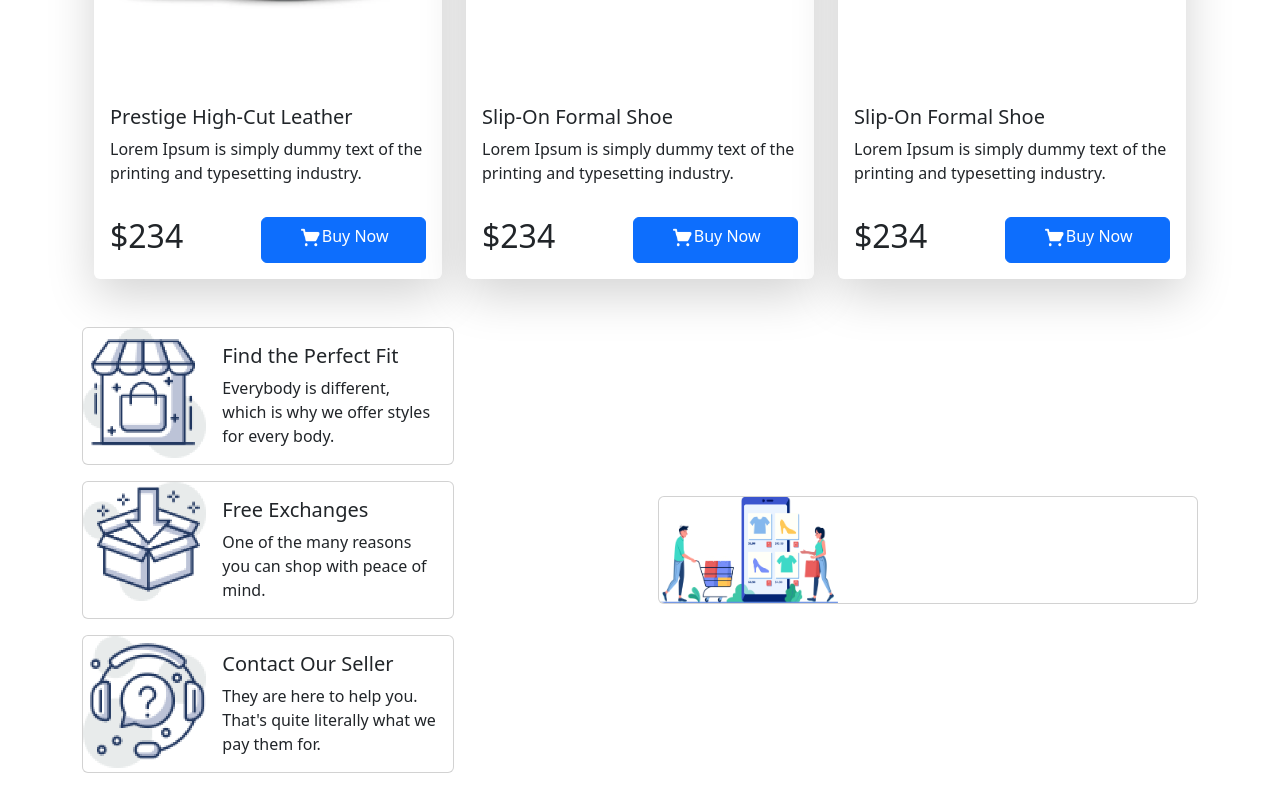
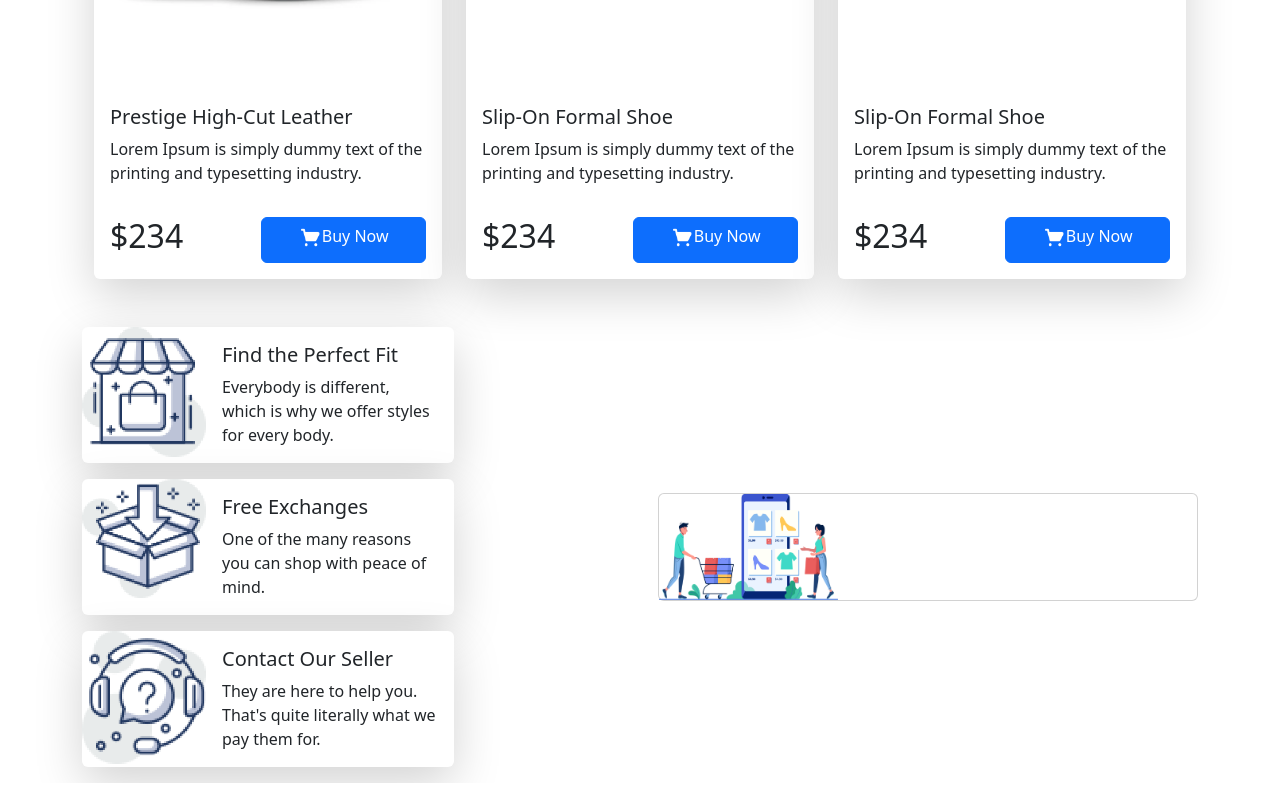
Before and after one commit to niloymodak/nike-react, a plain HTML site: page index.html in a window 1280 px wide. Shown: the part 1613-2402 px from the top of the page. Drawn offline with nearby package versions, Linux system fonts and the light colour scheme.

Commit message:
third commit

```diff
--- a/index.html
+++ b/index.html
@@ -15,7 +15,7 @@
         <nav class="navbar navbar-expand-lg bg-light">
             <div class="container">
                 <div>
-                    <a class="navbar-brand" href="#"><img class="col-lg-4" src="icons/logo1.png" alt=""></a>
+                    <a class="navbar-brand" href="#"><img class="col-lg-4" src="icons/logo.png" alt=""></a>
                     <button class=" navbar-toggler" type="button" data-bs-toggle="collapse"
                         data-bs-target="#navbarSupportedContent" aria-controls="navbarSupportedContent"
                         aria-expanded="false" aria-label="Toggle navigation">
@@ -182,7 +182,7 @@
         <!-- Details start -->
         <div class="d-flex justify-content-between align-items-center">
             <div class="col-lg-4">
-                <div class="card mb-3" style="max-width: 540px;">
+                <div class="card mb-3 border border-0 shadow-lg " style="max-width: 540px;">
                     <div class="row g-0">
                         <div class="col-md-4">
                             <img src="icons/image 12.png" class="img-fluid rounded-start" alt="...">
@@ -196,7 +196,7 @@
                         </div>
                     </div>
                 </div>
-                <div class="card mb-3" style="max-width: 540px;">
+                <div class="card mb-3 border border-0 shadow-lg " style="max-width: 540px;">
                     <div class="row g-0">
                         <div class="col-md-4">
                             <img src="icons/image 13.png" class="img-fluid rounded-start" alt="...">
@@ -210,12 +210,12 @@
                         </div>
                     </div>
                 </div>
-                <div class="card mb-3" style="max-width: 540px;">
+                <div class="card mb-3 border border-0 shadow-lg " style="max-width: 540px;">
                     <div class="row g-0">
                         <div class="col-md-4">
                             <img src="icons/image 14.png" class="img-fluid rounded-start" alt="...">
                         </div>
-                        <div class="col-md-8">
+                        <div class="col-md-8 ">
                             <div class="card-body">
                                 <h5 class="card-title">Contact Our Seller</h5>
                                 <p class="card-text">They are here to help you. That's quite
@@ -229,7 +229,7 @@
                 <div class="card mb-3" style="max-width: 540px;">
                     <div class="row g-0">
                         <div class="col-md-4">
-                            <img src="icons/XMLID 1.png" class="img-fluid rounded-start" alt="...">
+                            <img src="icons/XMLID 1.png" class="img-fluid" alt="...">
                         </div>
                     </div>
                 </div>
```
Also changed, not shown: icons/Logo.png, icons/logo1.png.
